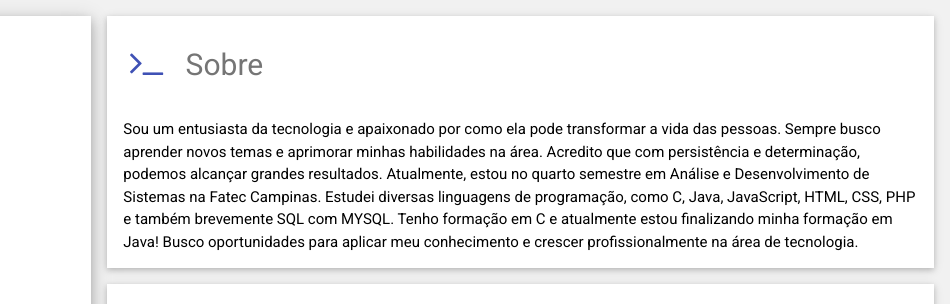
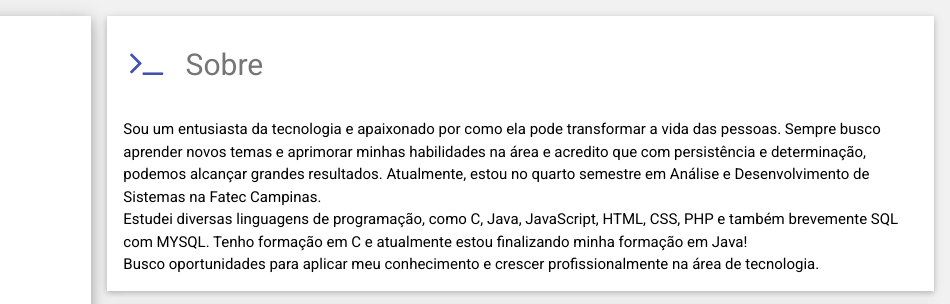
Before and after one commit to PedroSpido/portifoliopedro, a plain HTML site: page index.html in a window 1280 px wide. Shown: the top 304 px of the page, 330-1280 px from the left. Drawn offline with nearby package versions, Linux system fonts and the light colour scheme.

Commit message:
Update index.html

```diff
--- a/index.html
+++ b/index.html
@@ -82,8 +82,8 @@
 
           <div class="w3-container w3-card w3-white w3-margin-bottom">
             <h2 class="w3-text-grey w3-padding-16"><i class="fa fa-terminal fa-fw w3-margin-right w3-xxlarge w3-text-indigo"></i>Sobre</h2>
-            <p>Sou um entusiasta da tecnologia e apaixonado por como ela pode transformar a vida das pessoas. Sempre busco aprender novos temas e aprimorar minhas habilidades na área. Acredito que com persistência e determinação, podemos alcançar grandes resultados. Atualmente, estou no quarto semestre em Análise e Desenvolvimento de Sistemas na Fatec Campinas.
-                Estudei diversas linguagens de programação, como C, Java, JavaScript, HTML, CSS, PHP e também brevemente SQL com MYSQL. Tenho formação em C e atualmente estou finalizando minha formação em Java!
+            <p>Sou um entusiasta da tecnologia e apaixonado por como ela pode transformar a vida das pessoas. Sempre busco aprender novos temas e aprimorar minhas habilidades na área e acredito que com persistência e determinação, podemos alcançar grandes resultados. Atualmente, estou no quarto semestre em Análise e Desenvolvimento de Sistemas na Fatec Campinas.<br/>
+                Estudei diversas linguagens de programação, como C, Java, JavaScript, HTML, CSS, PHP e também brevemente SQL com MYSQL. Tenho formação em C e atualmente estou finalizando minha formação em Java!<br/>
                 Busco oportunidades para aplicar meu conhecimento e crescer profissionalmente na área de tecnologia.</p>
           </div>
 
```
